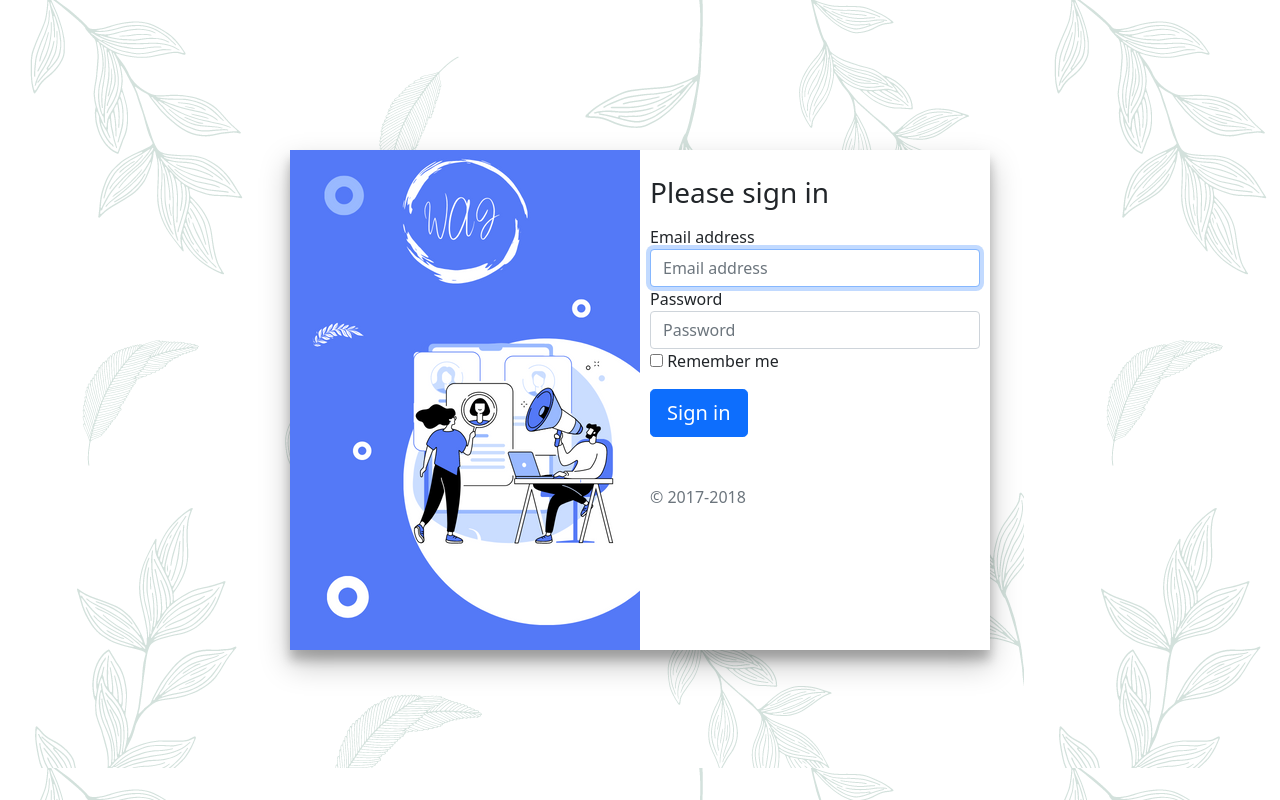
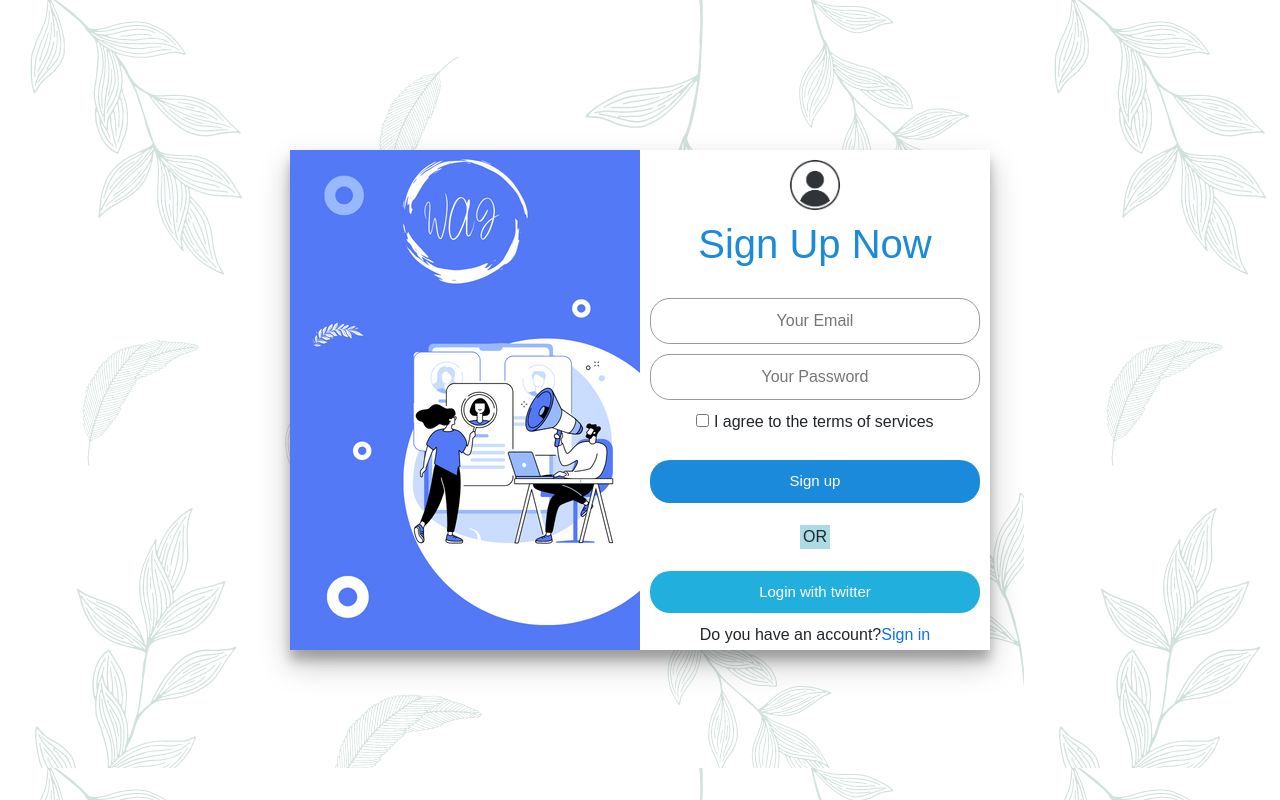
Before and after one commit to Imantha-Thuduwage/WAJ-Construction-Management-System, a PHP site: page /login.php in a window 1280 px wide. Run offline with PHP 8.4, Linux system fonts and the light colour scheme.

Commit message:
Completed version of Login Form

```diff
--- a/css/login.css
+++ b/css/login.css
@@ -1,3 +1,9 @@
+body {
+  margin: 0;
+  padding: 0;
+  font-family: sans-serif;
+}
+
 .container-fluid {
   padding: 0%;
 }
@@ -28,4 +34,58 @@
   background-color: rgb(255, 255, 255);
   padding-right: 10px;
   padding-left: 10px;
+  text-align: center;
+  margin-left: auto;
+  margin-right: auto;
 }
+
+#login-form h1 {
+  color: #1c8adb;
+  margin-bottom: 30px;
+}
+.input_box {
+  border-radius: 20px;
+  padding-bottom: 10px;
+  padding-top: 10px;
+  text-align: center;
+  margin-bottom: 10px;
+  margin-right: 10px;
+  width: 100%;
+  border: 1px solid #999;
+  outline: none;
+}
+
+button {
+  color: #fff;
+  width: 100%;
+  padding: 10px;
+  border-radius: 20px;
+  font-size: 15px;
+  margin: 10px 0;
+  border: none;
+  outline: none;
+  cursor: pointer;
+}
+.signup_btn {
+  background-color: #1c8adb;
+}
+.twitter_btn {
+  background-color: #21afde;
+}
+a {
+  text-decoration: none;
+}
+/* hr {
+  margin-top: 15px;
+  width: 80%;
+} */
+.or {
+  background: #abdbe3;
+  width: 30px;
+  margin: 12px auto;
+}
+#login-avtar {
+  width: 70px;
+  margin-left: auto;
+  margin-right: auto;
+}
--- a/login.php
+++ b/login.php
@@ -21,20 +21,16 @@
             <div class="d-flex justify-content-center align-items-center  " id="login-child-div">
                 <div class="row col-8 g-0" id="side-image"></div>
                 <div class="row col-8 g-0" id="login-form">
-                    <form class="form-signin">
-                        <img class="mb-4">
-                        <h1 class="h3 mb-3 font-weight-normal">Please sign in</h1>
-                        <label for="inputEmail" class="sr-only">Email address</label>
-                        <input type="email" id="inputEmail" class="form-control" placeholder="Email address" required autofocus>
-                        <label for="inputPassword" class="sr-only">Password</label>
-                        <input type="password" id="inputPassword" class="form-control" placeholder="Password" required>
-                        <div class="checkbox mb-3">
-                            <label>
-                                <input type="checkbox" value="remember-me"> Remember me
-                            </label>
-                        </div>
-                        <button class="btn btn-lg btn-primary btn-block" type="submit">Sign in</button>
-                        <p class="mt-5 mb-3 text-muted">&copy; 2017-2018</p>
+                    <img src="./images/profile.jpg" id="login-avtar">
+                    <h1>Sign Up Now</h1>
+                    <form>
+                        <input type="email" class="input_box" placeholder="Your Email">
+                        <input type="password" class="input_box" placeholder="Your Password">
+                        <p> <span><input type="checkbox"></span> I agree to the terms of services </p>
+                        <button type="button" class="signup_btn">Sign up</button>
+                        <p class="or">OR</p>
+                        <button type="button" class="twitter_btn">Login with twitter</button>
+                        <p>Do you have an account?<a href="#">Sign in</a></p>
                     </form>
                 </div>
             </div>
```
Also changed, not shown: images/profile.jpg (added).
